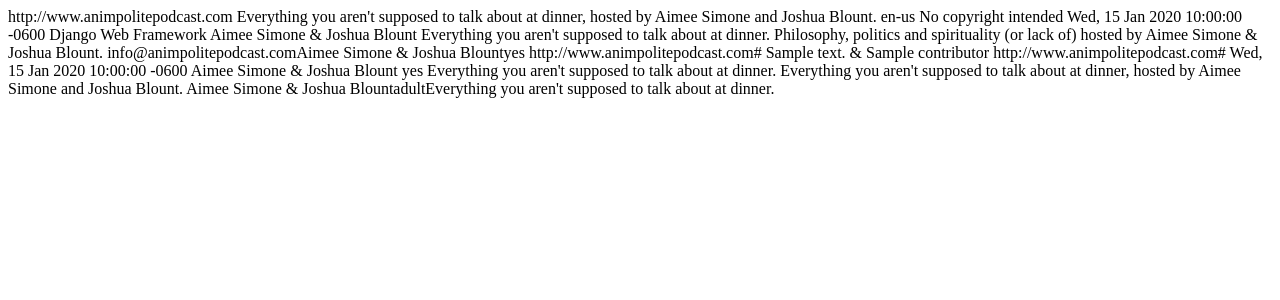
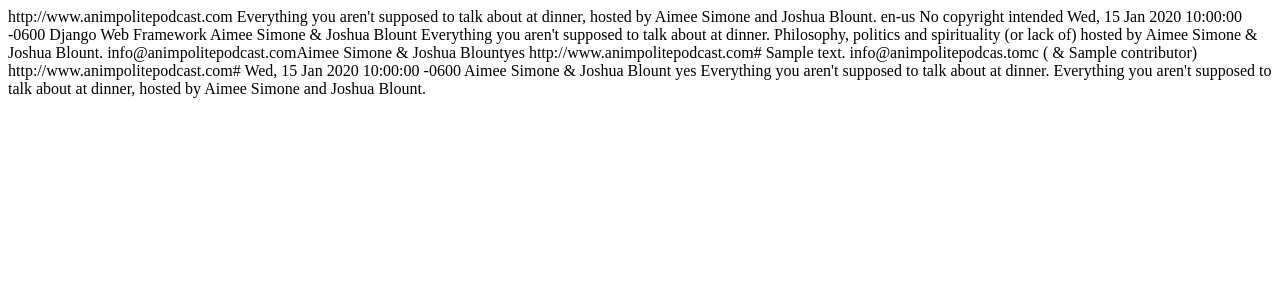
Before and after one commit to stickwithjosh/hypodrical, a Django app: template apps/podcast/templates/podcast/feed.html in a window 1280 px wide. Shown: the top 300 px of the page. Run offline with Django 3.2, Linux system fonts and the light colour scheme; the template is opened without the code that fills it: most values are stand-ins (such as "Sample title", 1, 10 or a date in 2020).

Commit message:
update author

```diff
--- a/apps/podcast/templates/podcast/feed.html
+++ b/apps/podcast/templates/podcast/feed.html
@@ -31,13 +31,13 @@
        <link>http://www.animpolitepodcast.com{{ object.get_absolute_url }}</link>
        {% load markup %}
        <description>{{ object.description|markdown }}</description>
-       <author>{% for contributor in object.contributors.all %}{% if not forloop.first %}{% if not forloop.last %}, {% endif %}{% endif %}{% if forloop.last %} &amp; {% endif %}{{ contributor.name}}{% endfor %}</author>
+       <author>info@animpolitepodcas.tomc ({% for contributor in object.contributors.all %}{% if not forloop.first %}{% if not forloop.last %}, {% endif %}{% endif %}{% if forloop.last %} &amp; {% endif %}{{ contributor.name}}{% endfor %})</author>
        <enclosure url="{{ object.mp3.url }}" type="audio/mpeg" length="{{ object.mp3.size }}" />
        <guid isPermalink="true">http://www.animpolitepodcast.com{{ object.get_absolute_url }}</guid>
        <pubDate>{{ object.pub_date|date:"r" }}</pubDate>
        <itunes:author>Aimee Simone &amp; Joshua Blount</itunes:author>
 	<itunes:explicit>yes</itunes:explicit>
-    <media:content url="{{ object.mp3.url }}" type="audio/mpeg" />
+
     <itunes:subtitle>Everything you aren't supposed to talk about at dinner.</itunes:subtitle>
     <itunes:summary>Everything you aren't supposed to talk about at dinner, hosted by Aimee Simone and Joshua Blount.</itunes:summary>
 
@@ -48,6 +48,6 @@
 
 
 
-<media:credit role="author">Aimee Simone &amp; Joshua Blount</media:credit><media:rating>adult</media:rating><media:description type="plain">Everything you aren't supposed to talk about at dinner.</media:description></channel>
+</channel>
 
 </rss>
```
